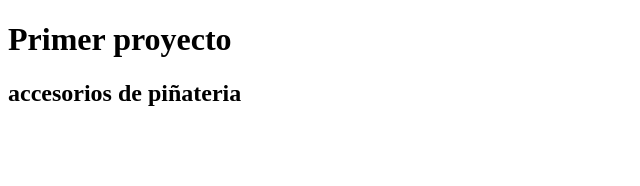
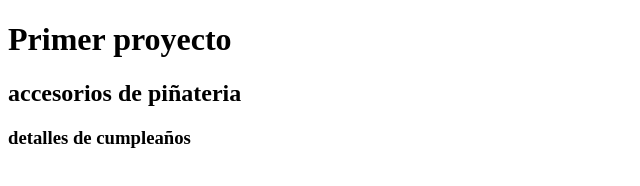
Before and after one commit to Nezarethemanuel/Primer-proyecto, a plain HTML site: page index.html in a window 1280 px wide. Shown: the whole page, without its empty margins (0-640 px from the left). Drawn offline with Linux system fonts and the light colour scheme.

Commit message:
versión tres

```diff
--- a/index.html
+++ b/index.html
@@ -8,5 +8,6 @@
 <body>
     <h1>Primer proyecto</h1>
     <h2>accesorios de piñateria</h2>
+    <h3>detalles de cumpleaños</h3>
 </body>
 </html>
```
